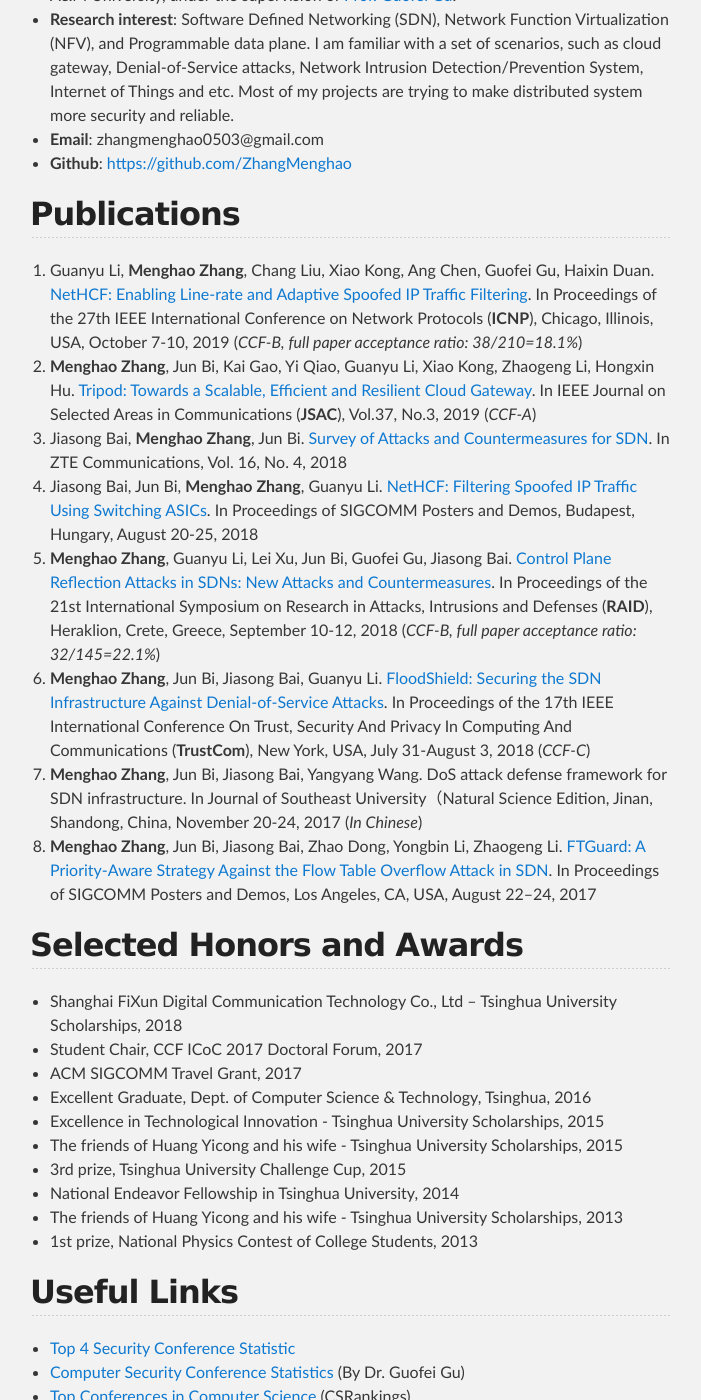
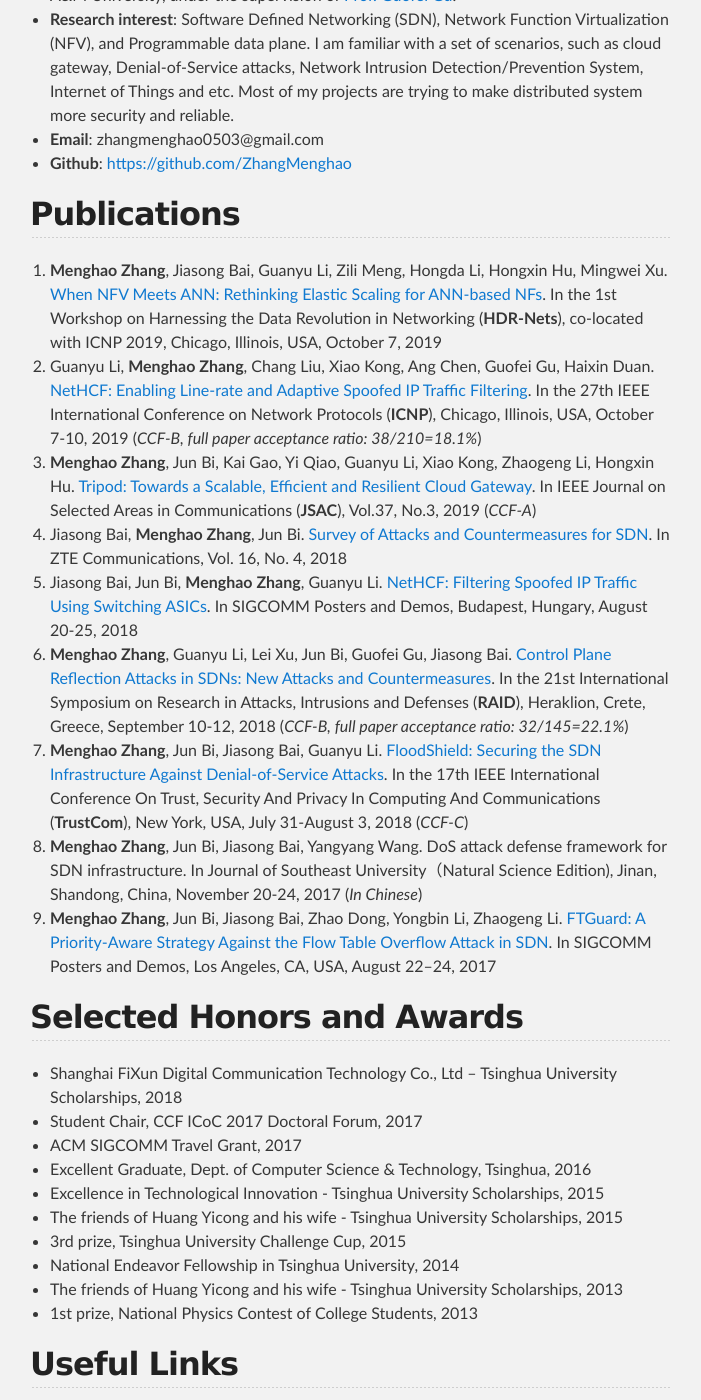
Before and after one commit to zhangmenghao/zhangmenghao.github.io, a Jekyll site: the page built from index.md, in a window 1280 px wide and 1400 px high, scrolled down 597 px. Shown: the whole window, without its empty margins (290-991 px from the left). Built offline with Jekyll 4.4.1, drawn with Linux system fonts in a browser that asks for light colours.

Commit message:
Add workshop

```diff
--- a/index.md
+++ b/index.md
@@ -17,9 +17,12 @@ category: Tech
 
 ## Publications
 
+9. __Menghao Zhang__, Jiasong Bai, Guanyu Li, Zili Meng, Hongda Li, Hongxin Hu, Mingwei Xu.
+[When NFV Meets ANN: Rethinking Elastic Scaling for ANN-based NFs](./papers/HDRNets2019ANN-NFV.pdf).
+In the 1st Workshop on Harnessing the Data Revolution in Networking (**HDR-Nets**), co-located with ICNP 2019, Chicago, Illinois, USA, October 7, 2019
 8. Guanyu Li, __Menghao Zhang__, Chang Liu, Xiao Kong, Ang Chen, Guofei Gu, Haixin Duan.
 [NetHCF: Enabling Line-rate and Adaptive Spoofed IP Traffic Filtering](./papers/ICNP2019NetHCF.pdf).
-In Proceedings of the 27th IEEE International Conference on Network Protocols (**ICNP**), Chicago, Illinois, USA, October 7-10, 2019 (*CCF-B, full paper acceptance ratio: 38/210=18.1%*)
+In the 27th IEEE International Conference on Network Protocols (**ICNP**), Chicago, Illinois, USA, October 7-10, 2019 (*CCF-B, full paper acceptance ratio: 38/210=18.1%*)
 7. __Menghao Zhang__, Jun Bi, Kai Gao, Yi Qiao, Guanyu Li, Xiao Kong, Zhaogeng Li, Hongxin Hu.
 [Tripod: Towards a Scalable, Efficient and Resilient Cloud Gateway](./papers/jsac2019tripod.pdf).
 In IEEE Journal on Selected Areas in Communications (**JSAC**), Vol.37, No.3, 2019 (*CCF-A*)
@@ -28,19 +31,19 @@ In IEEE Journal on Selected Areas in Communications (**JSAC**), Vol.37, No.3, 20
 In ZTE Communications, Vol. 16, No. 4, 2018
 5. Jiasong Bai, Jun Bi, __Menghao Zhang__, Guanyu Li.
 [NetHCF: Filtering Spoofed IP Traffic Using Switching ASICs](./papers/sigcomm2018-poster-filtering.pdf).
-In Proceedings of SIGCOMM Posters and Demos, Budapest, Hungary, August 20-25, 2018
+In SIGCOMM Posters and Demos, Budapest, Hungary, August 20-25, 2018
 4. __Menghao Zhang__, Guanyu Li, Lei Xu, Jun Bi, Guofei Gu, Jiasong Bai.
 [Control Plane Reflection Attacks in SDNs: New Attacks and Countermeasures](./papers/raid2018-sdns-attacks.pdf).
-In Proceedings of the 21st International Symposium on Research in Attacks, Intrusions and Defenses (**RAID**), Heraklion, Crete, Greece, September 10-12, 2018 (*CCF-B, full paper acceptance ratio: 32/145=22.1%*)
+In the 21st International Symposium on Research in Attacks, Intrusions and Defenses (**RAID**), Heraklion, Crete, Greece, September 10-12, 2018 (*CCF-B, full paper acceptance ratio: 32/145=22.1%*)
 3. __Menghao Zhang__, Jun Bi, Jiasong Bai, Guanyu Li.
 [FloodShield: Securing the SDN Infrastructure Against Denial-of-Service Attacks](./papers/trustcom2018-floodshield-securing.pdf).
-In Proceedings of the 17th IEEE International Conference On Trust, Security And Privacy In Computing And Communications (**TrustCom**), New York, USA, July 31-August 3, 2018 (*CCF-C*)
+In the 17th IEEE International Conference On Trust, Security And Privacy In Computing And Communications (**TrustCom**), New York, USA, July 31-August 3, 2018 (*CCF-C*)
 2. __Menghao Zhang__, Jun Bi, Jiasong Bai, Yangyang Wang.
 DoS attack defense framework for SDN infrastructure.
-In Journal of Southeast University（Natural Science Edition, Jinan, Shandong, China, November 20-24, 2017 (*In Chinese*)
+In Journal of Southeast University（Natural Science Edition), Jinan, Shandong, China, November 20-24, 2017 (*In Chinese*)
 1. __Menghao Zhang__, Jun Bi, Jiasong Bai, Zhao Dong, Yongbin Li, Zhaogeng Li.
 [FTGuard: A Priority-Aware Strategy Against the Flow Table Overflow Attack in SDN](./papers/sigcomm2017-poster-ftguard.pdf).
-In Proceedings of SIGCOMM Posters and Demos, Los Angeles, CA, USA, August 22–24, 2017
+In SIGCOMM Posters and Demos, Los Angeles, CA, USA, August 22–24, 2017
 
 
 ## Selected Honors and Awards
```
Also changed, not shown: 1 other file.
